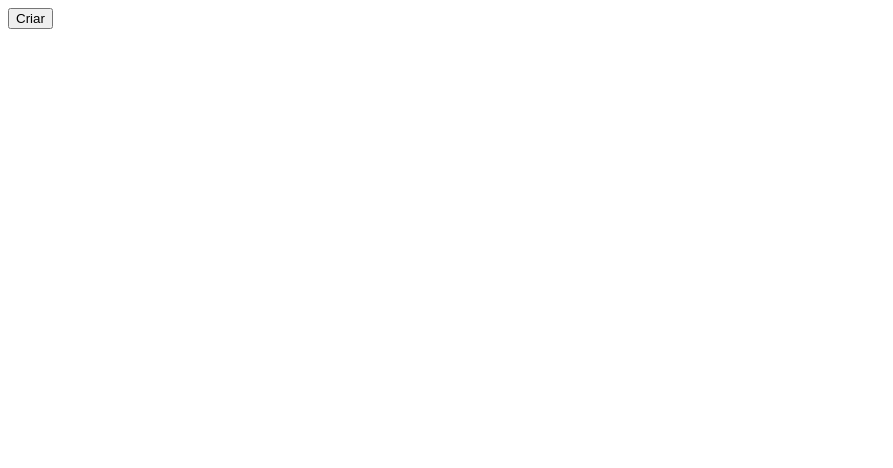
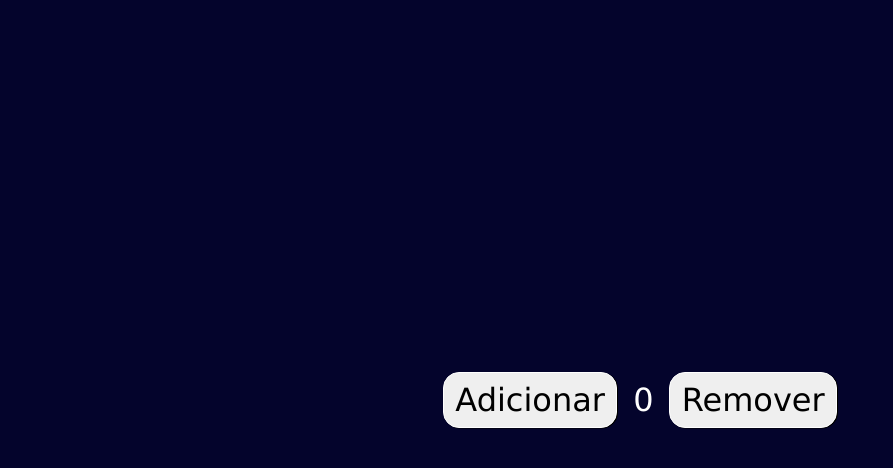
Before and after one commit to KauaGabriell/react-basics, a React (Vite) app in the folder classroom/: page / in a window 1280 px wide. Shown: the top 468 px of the page, without its empty margins (0-893 px from the left). Built offline with nearby package versions, Linux system fonts and the light colour scheme.

Commit message:
refactor: organize Button styles

```diff
--- a/classroom/src/App.tsx
+++ b/classroom/src/App.tsx
@@ -1,5 +1,14 @@
+import "./global.module.css";
 import { Button } from "./components/button";
 
+import styles from "./app.module.css";
+
 export function App() {
-  return <Button onClick={() => alert("Testando")} name="Criar" />;
+  return (
+    <div className={styles.container}>
+      <Button onClick={() => alert("Testando")} name="Adicionar" />
+      <span>0</span>
+      <Button onClick={() => alert("Testando")} name="Remover" />
+    </div>
+  );
 }
--- /dev/null
+++ b/classroom/src/app.module.css
@@ -0,0 +1,16 @@
+.container {
+  width: 100vw;
+  height: 100vh;
+  display: flex;
+  gap: 1rem;
+  justify-content: center;
+  padding: 0.5rem 1rem;
+  align-items: center;
+
+  background-color: rgb(4, 4, 44);
+  color: white;
+}
+
+.container span {
+  font-size: 2rem;
+}
--- a/classroom/src/components/button.tsx
+++ /dev/null
@@ -1,6 +0,0 @@
-type Props = React.ComponentProps<"button"> & {
-  name: string;
-};
-export function Button({ onClick, name }: Props) {
-  return <button onClick={onClick}>{name}</button>;
-}
--- /dev/null
+++ b/classroom/src/components/button/button.module.css
@@ -0,0 +1,7 @@
+button {
+  border: 1px solid white;
+  border-radius: 1rem;
+  padding: 0.5rem 0.7rem;
+  box-shadow: 1px 0.5px black;
+  font-size: 2rem;
+}
--- /dev/null
+++ b/classroom/src/components/button/index.tsx
@@ -0,0 +1,12 @@
+import styles from "./button.module.css";
+
+type Props = React.ComponentProps<"button"> & {
+  name: string;
+};
+export function Button({ onClick, name }: Props) {
+  return (
+    <button className={styles.button} onClick={onClick}>
+      {name}
+    </button>
+  );
+}
--- /dev/null
+++ b/classroom/src/global.module.css
@@ -0,0 +1,8 @@
+* {
+  margin: 0;
+  padding: 0;
+  box-sizing: border-box;
+  font-family:
+    "Lucida Sans", "Lucida Sans Regular", "Lucida Grande",
+    "Lucida Sans Unicode", Geneva, Verdana, sans-serif;
+}
```
